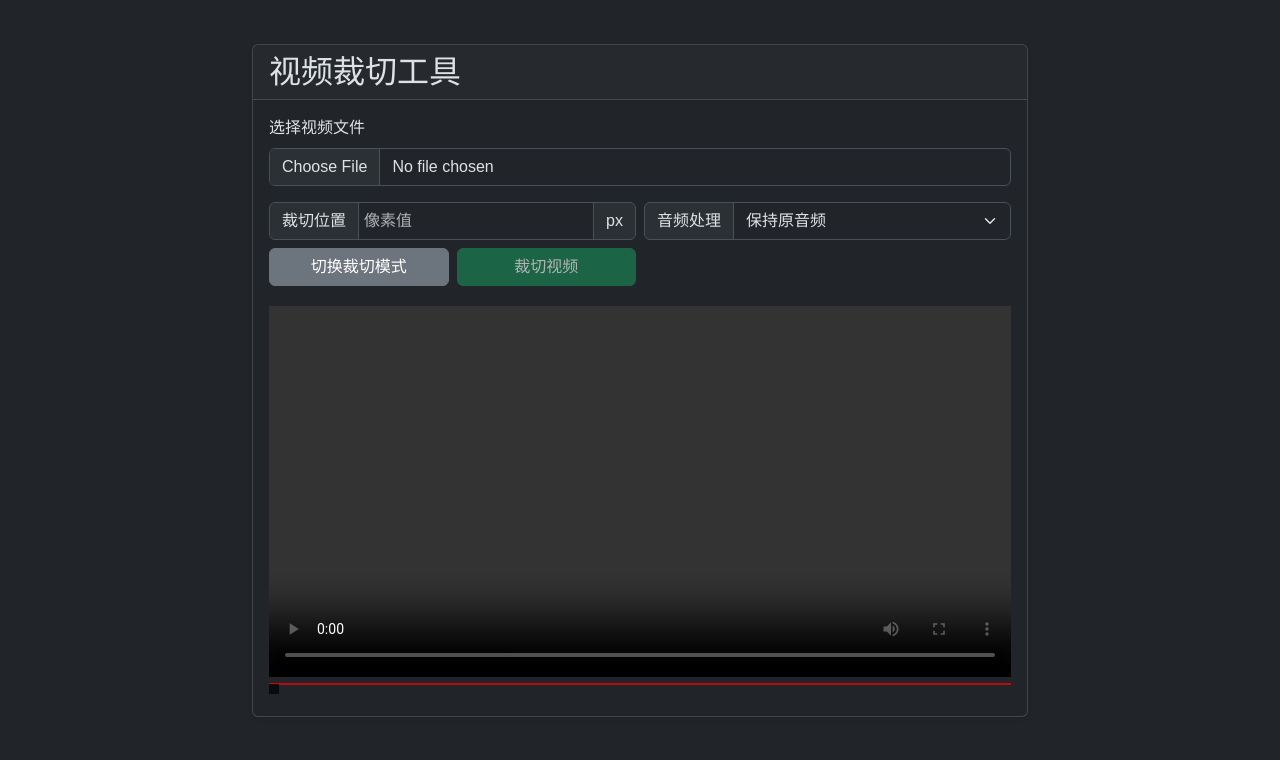
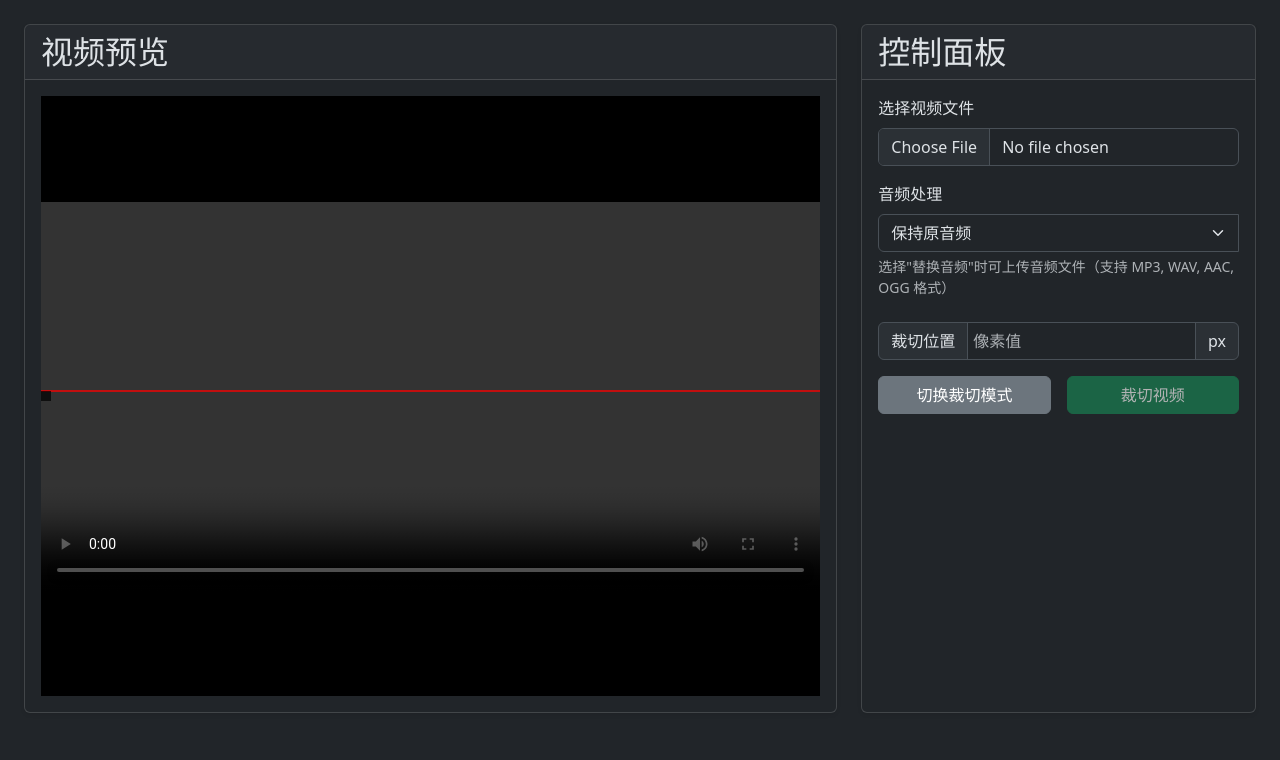
Before and after one commit to c1921/2025-03-15, a FastAPI app: page / in a window 1280 px wide. Shown: the top 760 px of the page. Run offline with FastAPI, Linux system fonts and the light colour scheme; parts of the project's set-up code (start-up, migrations or seed data) failed here and were passed over; some libraries are stand-ins or nearby versions.

Commit message:
样式：修改布局

```diff
--- a/static/css/style.css
+++ b/static/css/style.css
@@ -1,30 +1,25 @@
-/* 将所有CSS样式移到这里 */
-body {
-    max-width: 1000px;
-    margin: 0 auto;
-    padding: 20px;
-    font-family: Arial, sans-serif;
+.video-container {
+    position: relative;
+    background-color: #000;
+    min-height: 200px;
+    height: calc(100vh - 200px);
+    display: flex;
+    align-items: center;
+    justify-content: center;
 }
 
-.form-group {
-    margin: 15px 0;
-}
-
-.progress {
-    display: none;
-    margin: 10px 0;
-    color: #666;
-}
-
-.video-container {
-    position: relative;
-    margin: 20px 0;
+.video-container video {
+    max-height: 100%;
+    max-width: 100%;
+    width: auto;
+    height: auto;
 }
 
 #videoPreview {
     max-width: 100%;
 }
 
+/* 裁切线样式 */
 #cropLine {
     position: absolute;
     left: 0;
@@ -52,32 +47,12 @@ body {
     box-shadow: 0 0 4px rgba(255, 0, 0, 0.5);
 }
 
-.video-container.crop-mode #cropLine {
-    pointer-events: auto;
-}
-
-.controls {
-    margin: 10px 0;
-}
-
-button {
-    padding: 8px 15px;
-    background: #4CAF50;
-    color: white;
-    border: none;
-    cursor: pointer;
-    margin-right: 10px;
-}
-
-button:hover {
-    background: #45a049;
-}
-
 #cropHeight {
     width: 100px;
     padding: 5px;
 }
 
+/* 裁切信息显示 */
 .crop-info {
     position: absolute;
     left: 0;
@@ -87,18 +62,7 @@ button:hover {
     font-size: 12px;
 }
 
-.mode-switch {
-    margin: 10px 0;
-}
-
-.video-container.crop-mode {
-    cursor: crosshair;
-}
-
-.video-container.crop-mode video {
-    pointer-events: none;
-}
-
+/* 控制提示覆盖层 */
 .controls-overlay {
     position: absolute;
     bottom: 10px;
@@ -110,7 +74,3 @@ button:hover {
     color: white;
     display: none;
 }
-
-.video-container.crop-mode .controls-overlay {
-    display: block;
-}
--- a/static/js/main.js
+++ b/static/js/main.js
@@ -179,7 +179,7 @@ cropHeight.addEventListener('input', (e) => {
 
 // 音频模式切换处理
 audioMode.addEventListener('change', () => {
-    audioInputGroup.classList.toggle('d-none', audioMode.value !== 'replace');
+    audioInput.classList.toggle('d-none', audioMode.value !== 'replace');
 });
 
 // 修改处理视频的代码
--- a/templates/index.html
+++ b/templates/index.html
@@ -1,59 +1,80 @@
 <!DOCTYPE html>
 <html data-bs-theme="dark">
+
 <head>
     <title>视频裁切工具</title>
     <link href="../static/bootstrap/bootstrap.min.css" rel="stylesheet">
     <link rel="stylesheet" href="/static/css/style.css">
     <script src="../static/bootstrap/bootstrap.bundle.min.js"></script>
 </head>
+
 <body>
-    <div class="container py-4">
-        <div class="row justify-content-center">
-            <div class="col-md-10">
-                <div class="card shadow-sm">
+    <div class="container-fluid py-4 px-4">
+        <div class="row g-4">
+            <!-- 控制面板 -->
+            <div class="col-lg-4 order-lg-2 order-1">
+                <div class="card shadow-sm h-100">
                     <div class="card-header">
-                        <h2 class="mb-0">视频裁切工具</h2>
+                        <h2 class="mb-0">控制面板</h2>
                     </div>
                     <div class="card-body">
-                        <div class="mb-3">
-                            <label for="videoInput" class="form-label">选择视频文件</label>
-                            <input type="file" id="videoInput" class="form-control" accept="video/*" required>
-                        </div>
-
-                        <div class="row mb-3 align-items-center g-2">
-                            <div class="col-md-6">
+                        <!-- 文件选择区域 -->
+                        <div class="row mb-4 g-3">
+                            <div class="col-12">
+                                <label for="videoInput" class="form-label">选择视频文件</label>
+                                <input type="file" id="videoInput" class="form-control" accept="video/*" required>
+                            </div>
+                            <div class="col-12">
+                                <label for="audioMode" class="form-label">音频处理</label>
                                 <div class="input-group">
-                                    <label class="input-group-text" for="cropHeight">裁切位置</label>
-                                    <input type="number" id="cropHeight" class="form-control" min="1" placeholder="像素值" title="裁切高度必须大于0且不超过视频高度">
-                                    <span class="input-group-text">px</span>
-                                </div>
-                            </div>
-                            <div class="col-md-6">
-                                <div class="input-group">
-                                    <label class="input-group-text" for="audioMode">音频处理</label>
                                     <select class="form-select" id="audioMode">
                                         <option value="keep">保持原音频</option>
                                         <option value="remove">删除音频</option>
                                         <option value="replace">替换音频</option>
                                     </select>
+                                    <input type="file" id="audioInput" class="form-control d-none" accept="audio/*">
+                                </div>
+                                <div class="form-text">选择"替换音频"时可上传音频文件（支持 MP3, WAV, AAC, OGG 格式）</div>
+                            </div>
+                        </div>
+
+                        <!-- 裁切控制区域 -->
+                        <div class="row mb-4 g-3">
+                            <div class="col-12">
+                                <div class="input-group">
+                                    <label class="input-group-text" for="cropHeight">裁切位置</label>
+                                    <input type="number" id="cropHeight" class="form-control" min="1" placeholder="像素值"
+                                        title="裁切高度必须大于0且不超过视频高度">
+                                    <span class="input-group-text">px</span>
                                 </div>
                             </div>
-                            <div class="col-md-3">
+                            <div class="col-6">
                                 <button id="toggleMode" type="button" class="btn btn-secondary w-100">切换裁切模式</button>
                             </div>
-                            <div class="col-md-3">
+                            <div class="col-6">
                                 <button id="processBtn" class="btn btn-success w-100" disabled>裁切视频</button>
                             </div>
                         </div>
 
+                        <!-- 进度和结果显示 -->
                         <div id="progress" class="alert alert-info progress d-none">
                             <div class="spinner-border spinner-border-sm me-2" role="status"></div>
                             处理中，请稍候...
                         </div>
 
                         <div id="result" class="mb-3"></div>
+                    </div>
+                </div>
+            </div>
 
-                        <div class="video-container mb-3">
+            <!-- 视频预览区域 -->
+            <div class="col-lg-8 order-lg-1 order-2">
+                <div class="card shadow-sm h-100">
+                    <div class="card-header">
+                        <h2 class="mb-0">视频预览</h2>
+                    </div>
+                    <div class="card-body">
+                        <div class="video-container">
                             <video id="videoPreview" class="w-100" controls>
                                 您的浏览器不支持 HTML5 视频。
                             </video>
@@ -63,19 +84,13 @@
                                 点击视频设置裁切位置 (按A键切换模式)
                             </div>
                         </div>
-
-                        <div id="audioInputGroup" class="mt-2 d-none">
-                            <input type="file" id="audioInput" class="form-control" accept="audio/*">
-                            <div class="form-text">支持 MP3, WAV, AAC, OGG 格式</div>
-                        </div>
                     </div>
                 </div>
             </div>
         </div>
     </div>
 
-    <!-- 引入 Bootstrap JS 和依赖 -->
-
     <script src="/static/js/main.js"></script>
 </body>
+
 </html>
```
